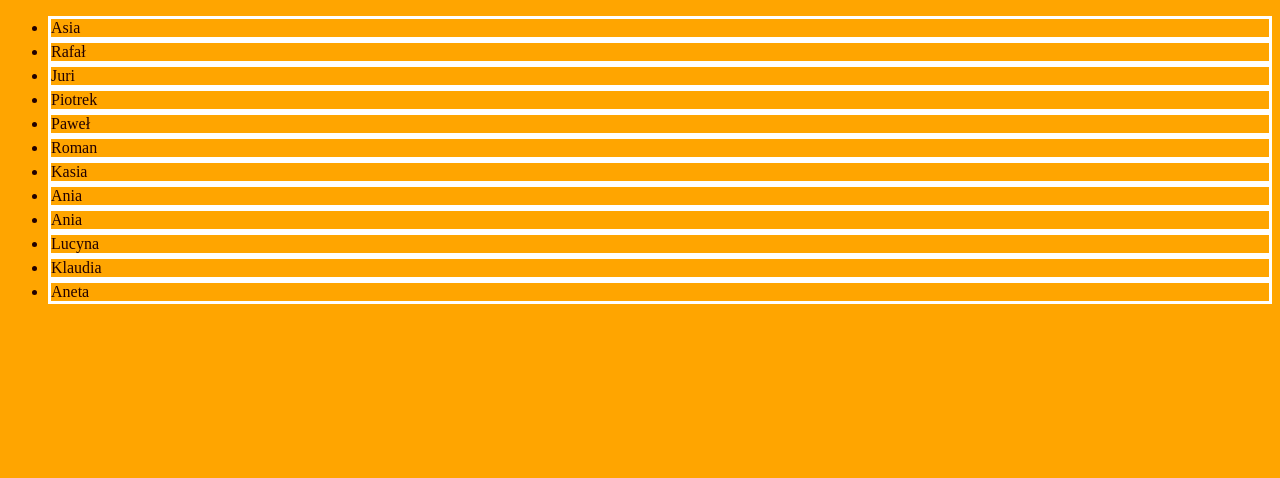
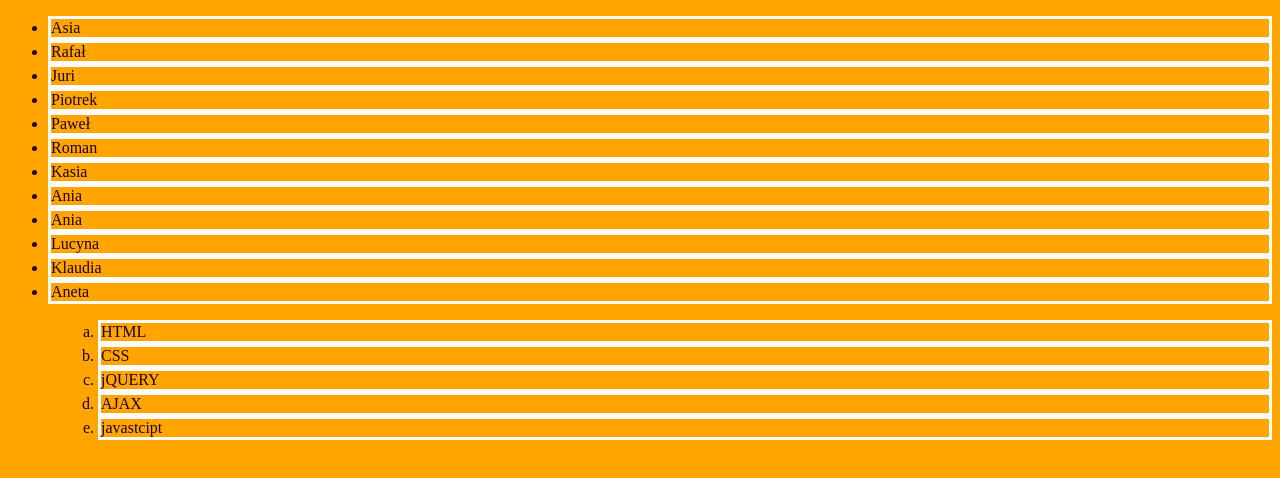
Before and after one commit to joannanowak/gulp-asi, a website: page app/index.html in a window 1280 px wide. Drawn offline with Linux system fonts and the light colour scheme.

Commit message:
new list

```diff
--- a/app/index.html
+++ b/app/index.html
@@ -24,7 +24,13 @@
 		<li id="member12">Aneta</li>
 	</ul>
 
-
+	<ul class="technologies">
+		<li>HTML</li>
+		<li>CSS</li>
+		<li>jQUERY</li>
+		<li>AJAX</li>
+		<li>javastcipt</li>
+	</ul>
 
 	<script src='js/main.js'></script>
 
--- a/app/scss/styles.scss
+++ b/app/scss/styles.scss
@@ -16,3 +16,8 @@ body{
 	}
 
 }
+.technologies{
+	li{
+		@include element-list;
+	}
+}
```
Also changed, not shown: app/css/styles.css.
